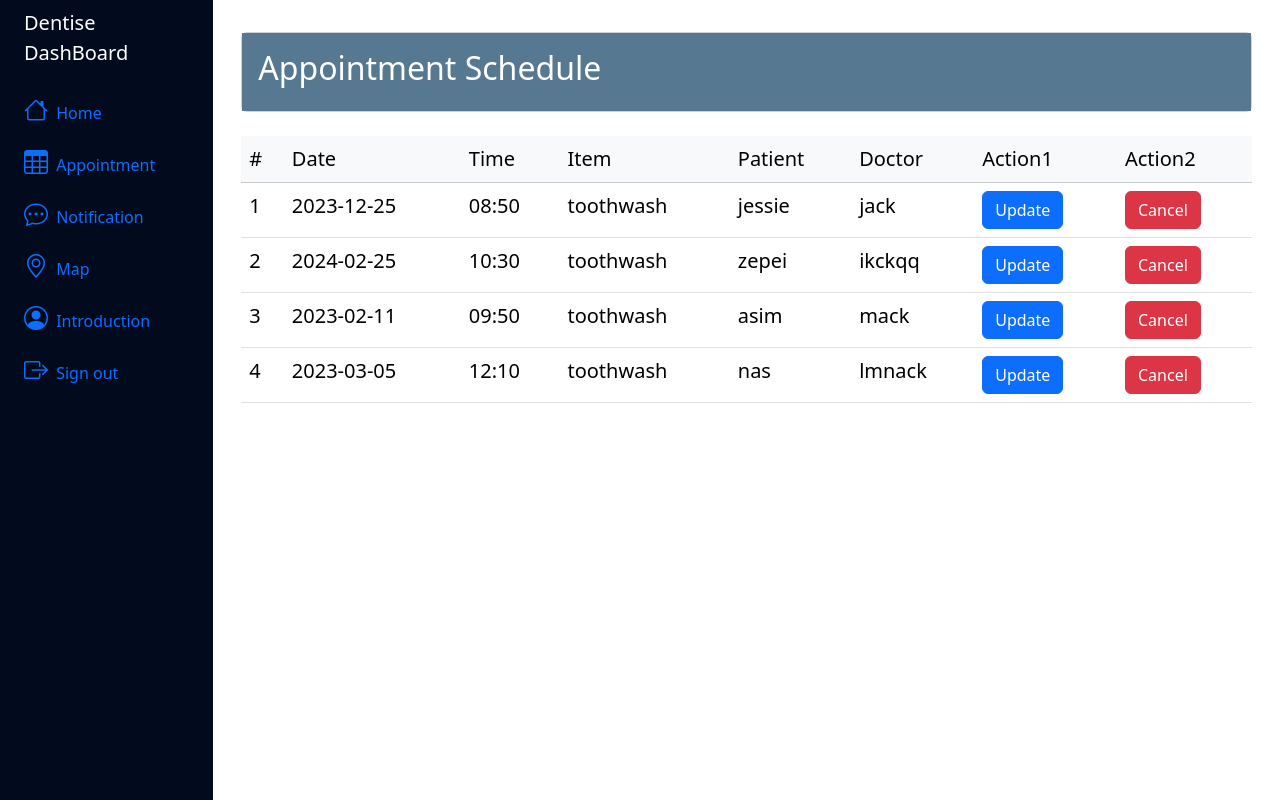
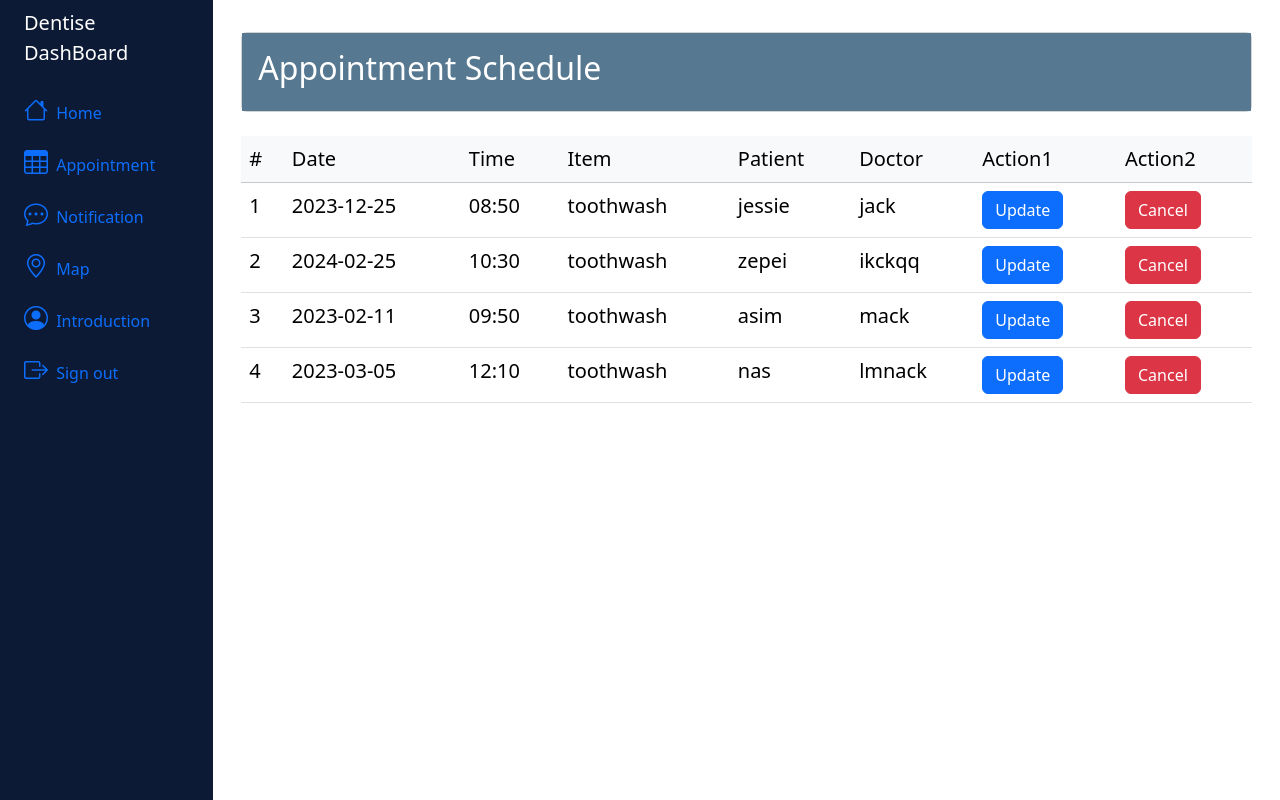
Before and after one commit to DentistProject/Frontend-Dentist, a Vue app: page / in a window 1280 px wide. Built offline with nearby package versions, Linux system fonts and the light colour scheme.

Commit message:
#2 changed style color

```diff
--- a/src/components/DentistDashboard.vue
+++ b/src/components/DentistDashboard.vue
@@ -116,6 +116,6 @@
 
   <style>
   .backgroud {
-    background-color: #020b1d;
+    background-color: #0c1a35;
   }
   </style>
```
